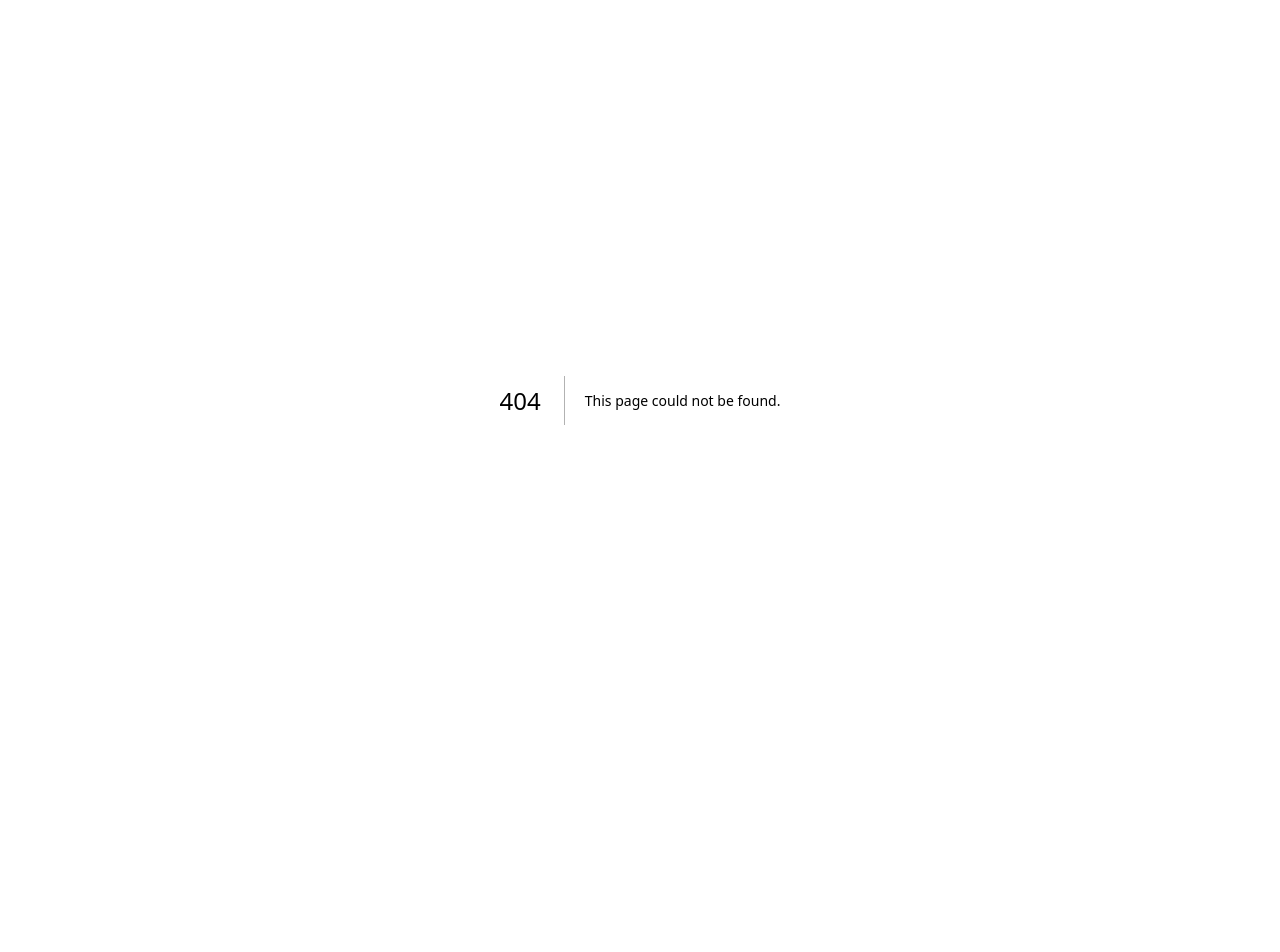
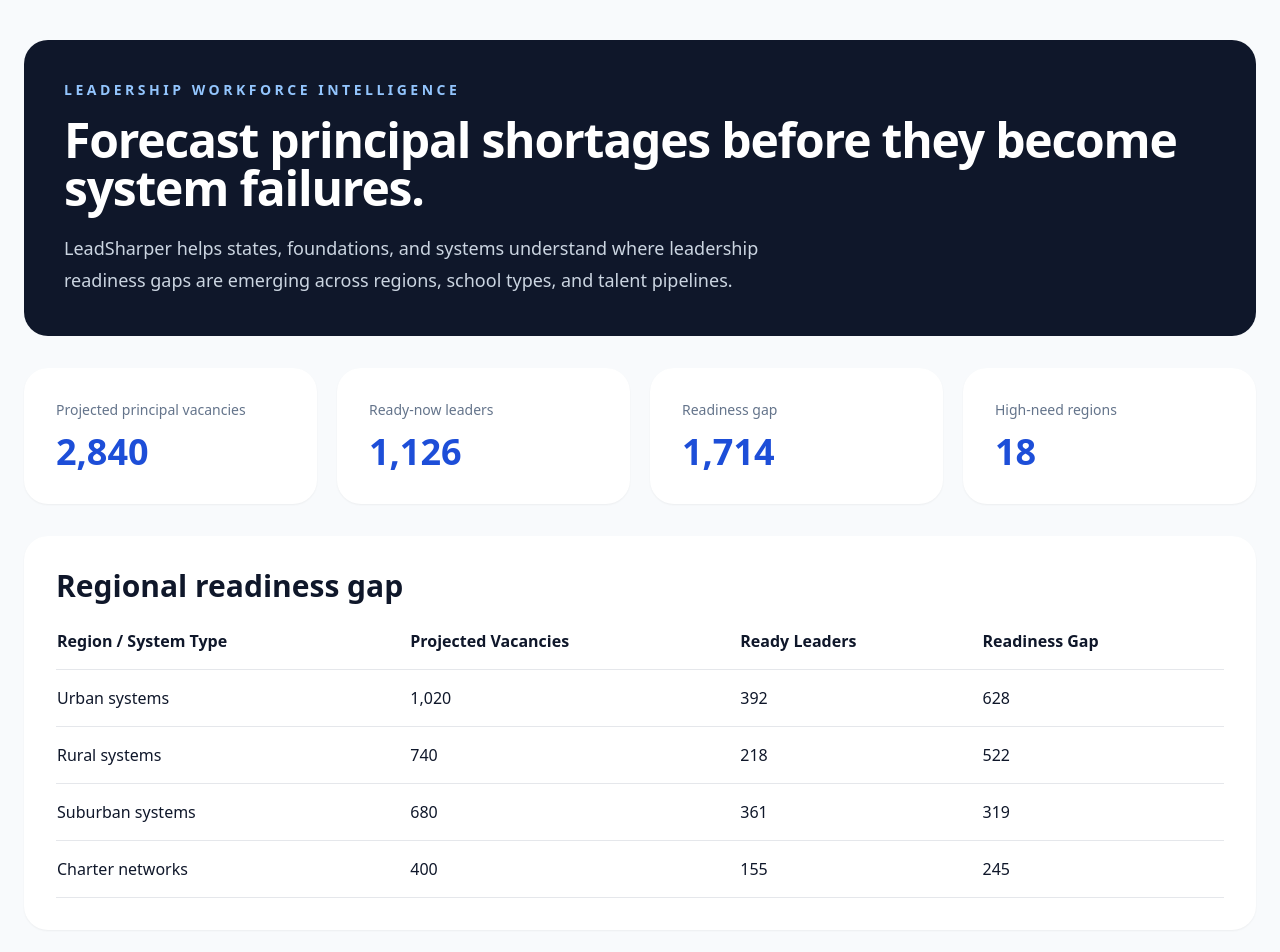
Before and after one commit to jmarc296-jpg/instructional-leadership-practice, a Next.js app: page /workforce in a window 1280 px wide. Before the commit this address had no page. Shown: the top 952 px of the page. Before the commit the page ends 800 px from the top, so only its background shows below. Built offline with nearby package versions, Linux system fonts and the light colour scheme.

Commit message:
Add leadership workforce intelligence dashboard

```diff
--- /dev/null
+++ b/app/workforce/page.tsx
@@ -0,0 +1,85 @@
+export default function WorkforcePage() {
+  const metrics = [
+    { label: "Projected principal vacancies", value: "2,840" },
+    { label: "Ready-now leaders", value: "1,126" },
+    { label: "Readiness gap", value: "1,714" },
+    { label: "High-need regions", value: "18" }
+  ]
+
+  const regions = [
+    { region: "Urban systems", vacancies: "1,020", ready: "392", gap: "628" },
+    { region: "Rural systems", vacancies: "740", ready: "218", gap: "522" },
+    { region: "Suburban systems", vacancies: "680", ready: "361", gap: "319" },
+    { region: "Charter networks", vacancies: "400", ready: "155", gap: "245" }
+  ]
+
+  return (
+    <main className="min-h-screen bg-slate-50 px-6 py-10">
+      <div className="mx-auto max-w-7xl space-y-8">
+
+        <section className="rounded-3xl bg-slate-900 p-10 text-white">
+          <p className="text-sm font-semibold uppercase tracking-[0.25em] text-blue-300">
+            Leadership Workforce Intelligence
+          </p>
+
+          <h1 className="mt-4 text-5xl font-semibold tracking-tight">
+            Forecast principal shortages before they become system failures.
+          </h1>
+
+          <p className="mt-5 max-w-3xl text-lg leading-8 text-slate-300">
+            LeadSharper helps states, foundations, and systems understand where leadership readiness gaps are emerging across regions, school types, and talent pipelines.
+          </p>
+        </section>
+
+        <section className="grid gap-5 md:grid-cols-4">
+          {metrics.map((metric) => (
+            <div key={metric.label} className="rounded-3xl bg-white p-8 shadow-sm">
+              <div className="text-sm text-slate-500">{metric.label}</div>
+              <div className="mt-3 text-4xl font-bold text-blue-700">{metric.value}</div>
+            </div>
+          ))}
+        </section>
+
+        <section className="rounded-3xl bg-white p-8 shadow-sm">
+          <h2 className="text-3xl font-semibold text-slate-900">
+            Regional readiness gap
+          </h2>
+
+          <div className="mt-6 overflow-x-auto">
+            <table className="w-full text-left">
+              <thead>
+                <tr className="border-b">
+                  <th className="pb-4">Region / System Type</th>
+                  <th className="pb-4">Projected Vacancies</th>
+                  <th className="pb-4">Ready Leaders</th>
+                  <th className="pb-4">Readiness Gap</th>
+                </tr>
+              </thead>
+
+              <tbody>
+                {regions.map((item) => (
+                  <tr key={item.region} className="border-b">
+                    <td className="py-4">{item.region}</td>
+                    <td>{item.vacancies}</td>
+                    <td>{item.ready}</td>
+                    <td>{item.gap}</td>
+                  </tr>
+                ))}
+              </tbody>
+            </table>
+          </div>
+        </section>
+
+        <section className="rounded-3xl bg-blue-50 p-8">
+          <h2 className="text-3xl font-semibold text-slate-900">
+            Policy implication
+          </h2>
+
+          <p className="mt-4 max-w-3xl leading-8 text-slate-700">
+            States and funders can use readiness intelligence to target leadership investment, expand preparation pathways, and reduce principal vacancy risk before shortages destabilize schools.
+          </p>
+        </section>
+      </div>
+    </main>
+  )
+}
```
